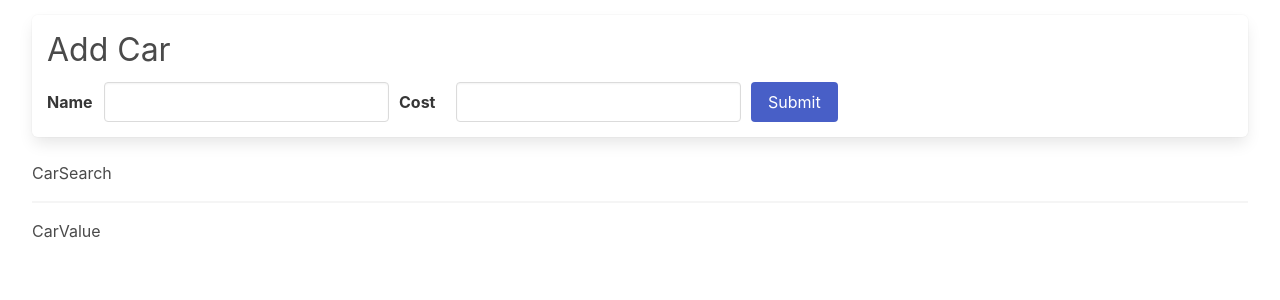
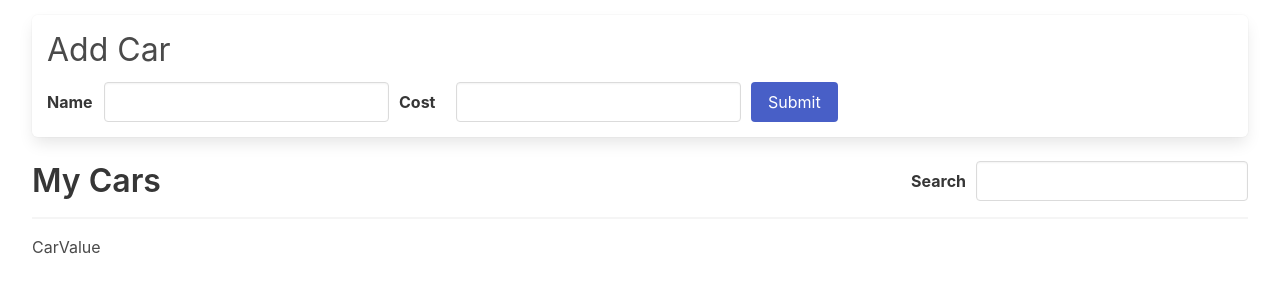
Before and after one commit to AndriiNyzhnyk1994/rtk-grider, a React (Create React App) app: page / in a window 1280 px wide. Shown: the top 300 px of the page. Built offline with nearby package versions, Linux system fonts and the light colour scheme.

Commit message:
pr2/ added search car with filter of list

```diff
--- a/src/components/CarList.js
+++ b/src/components/CarList.js
@@ -2,8 +2,12 @@
 import { removeCar } from "../store"
 
 function CarList() {
-    const cars = useSelector(state => state.cars.data)
     const dispatch = useDispatch()
+    const cars = useSelector(({ cars: { data, searchTerm } }) => {
+        return data.filter((car) =>
+        car.name.toLowerCase().includes(searchTerm.toLowerCase( )))
+    })
+
 
     const handleCarDelete = (car) => {
         dispatch(removeCar(car.id))
--- a/src/components/CarSearch.js
+++ b/src/components/CarSearch.js
@@ -1,6 +1,26 @@
+import { useDispatch, useSelector } from "react-redux"
+import { changeSearchTerm } from "../store"
 
 function CarSearch() {
-    return <div>CarSearch</div>
+
+    const dispatch = useDispatch()
+    const searchTerm = useSelector(state => state.cars.searchTerm)
+
+    const handleSearchTermChange = (event) => {
+        dispatch(changeSearchTerm(event.target.value))
+    }
+
+    return <div className="list-header">
+        <h3 className="title is-3">My Cars</h3>
+        <div className="search field is-horizontal">
+            <label className="label">Search</label>
+            <input
+            className="input"
+            value={searchTerm}
+            onChange={handleSearchTermChange}
+            />
+        </div>
+    </div>
 }
 
 export default CarSearch
```
